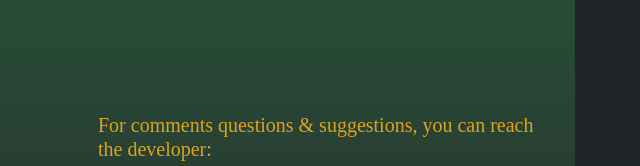
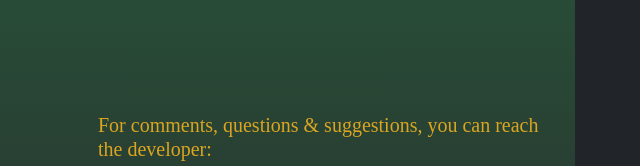
Before and after one commit to Koyejooo/COTTradeViz_MVP, a plain HTML site: page index.html in a window 1280 px wide. Shown: the part 3012-3178 px from the top of the page, 635-1275 px from the left. Drawn offline with nearby package versions, Linux system fonts and the light colour scheme; a web font is replaced by a local one.

Commit message:
Added comma punctuation

```diff
--- a/index.html
+++ b/index.html
@@ -160,7 +160,7 @@
                             <img class="mx-auto d-block w-75" src="assets/landing-page/about-developer.svg" alt="About developer cover"><br>
                         </div>
                         <div class="col-5">
-                            <h5>For comments questions & suggestions, you can reach the developer:</h5>
+                            <h5>For comments, questions & suggestions, you can reach the developer:</h5>
                             <ol class="list-unstyled">
                                 <li class="pt-2"><a target="_blank" href="https://github.com/Koyejooo"><i class="fa-brands fa-github fa-xl" style="color: #000000;"></i></a><br></li>
                                 <li class="pt-4"><a target="_blank" href="https://linkedin.com/in/koyejo-adinlewa-05144b107"><i class="fa-brands fa-linkedin fa-xl" style="color: #0072b1;"></i></a></li>
```
